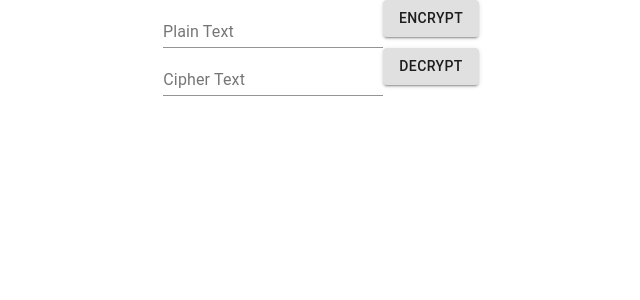
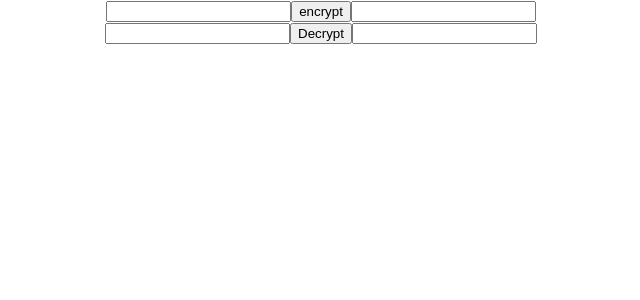
Before and after one commit to DragonDev1010/privi_aes_whitebox, a React (Create React App) app: page / in a window 1280 px wide. Shown: the top 300 px of the page, without its empty margins (319-959 px from the left). Built offline with nearby package versions, Linux system fonts and the light colour scheme.

Commit message:
aes.encrypt into react

```diff
--- a/package.json
+++ b/package.json
@@ -8,6 +8,8 @@
     "@testing-library/react": "^11.1.0",
     "@testing-library/user-event": "^12.1.10",
     "esformatter": "^0.11.3",
+    "fs": "^0.0.1-security",
+    "jcrypto": "^0.2.2-dev",
     "react": "^17.0.2",
     "react-dom": "^17.0.2",
     "react-scripts": "4.0.3",
--- a/src/App.js
+++ b/src/App.js
@@ -1,21 +1,48 @@
 import logo from './logo.svg';
 import './App.css';
-import TextField from '@material-ui/core/TextField'
-import Button from '@material-ui/core/Button'
+import { useEffect, useState } from 'react';
 
-
+var aes = require('./aes/tmp/wbaes-smoke-umd.js')
 
 
 function App() {
+  var plaintext = 'hello world'
+  var options = {
+      counter: '1826e4111826e4111826e4111826e411',
+      encoding: 'str'
+  };
+  var ciphertext = aes.encrypt(plaintext, options);
+  var output = aes.decrypt(ciphertext, options)
+  console.log('primary')
+  console.log(ciphertext, ' : ', output)
+
+  var [plain, setPlain] = useState('')
+  var [cipher, setCipher] = useState('')
+
+  function encrypt() {
+    var tmp = aes.encrypt(plain, options);
+    var v = aes.decrypt(tmp, options)
+    console.log('cipher: ', tmp)
+    console.log('plain: ', v)
+    setCipher(tmp)
+  }
+  function decrypt() {
+    // console.log('cipher: ', cipher)
+    // var tmp_plain = aes.decrypt(cipher, options)
+    // console.log('plain temp: ', tmp_plain)
+    // setPlain(tmp_plain)
+  }
   return (
     <div className="App">
       <div>
-        <TextField id="standard-basic" label="Plain Text" />
-        <Button variant="contained">Encrypt</Button>
+        <input value={plain} onInput={e=>setPlain(e.target.event)}></input>
+        <button onClick={encrypt}>encrypt</button>
+        <input value={cipher}></input>
       </div>
       <div>
-      <TextField id="standard-basic" label="Cipher Text" />
-        <Button variant="contained">Decrypt</Button>
+        <input value={cipher}></input>
+        <button onClick={decrypt}>Decrypt</button>
+        <input value={plain}></input>
       </div>
     </div>
   );
--- a/src/aes/test.js
+++ b/src/aes/test.js
@@ -5,8 +5,9 @@
 //     return aes.decrypt(aes.encrypt(text));
 // };
 // var key = '2b7e151628aed2a6abf7158809cf4f3c';
-// api.generateAes(key, {encoding: 'hex', wrapper: 'UMD', file: './tmp/wbaes-smoke-umd.js'});
-// api.generateAes(key, {encoding: 'hex', wrapper: 'IIFE', file: './tmp/wbaes-smoke-iife.js'});
+
+// api.generateAes(key, {encoding: 'hex', wrapper: 'UMD', file: '/tmp/wbaes-smoke-umd.js'});
+// api.generateAes(key, {encoding: 'hex', wrapper: 'IIFE', file: '/tmp/wbaes-smoke-iife.js'});
 // // api.generateAes(key, {encoding: 'hex', wrapper: 'UMD', mangle: {properties: true}, file: './tmp/wbaes-smoke-props.js'});
 // // api.generateAes(key, {encoding: 'hex', wrapper: 'IIFE', mangle: {names: true, properties: true}, file: './tmp/wbaes-smoke-names.js'});
 // var bAesUMD = require('./tmp/wbaes-smoke-umd.js')
@@ -22,7 +23,6 @@
 //     test.done();
 // };
 // tests.forEach(function(item) {
-//     console.log('xxx')
 //     exports[item.name] = function(test) {
 //         testAggregator(test, item.params);
 //     };
--- a/src/aes/utils/api.js
+++ b/src/aes/utils/api.js
@@ -12,8 +12,9 @@ var getAes = require('../aes-src/aes-generator.js');
 
 var generateAes = function(k, options) {
     var code = getAes(k, options);
+    // var k = '/tmp/wbaes-smoke-umd.js'
     fs.writeFileSync(options.file, code);
-    // fs.writeFileSync('test_1.js', code);
+    // fs.writeFileSync(k, code);
 };
 
 // module.exports = {generateAes: generateAes, generateHmac: generateHmac};
```
Also changed, not shown: src/aes/tmp/wbaes-smoke-umd.js, src/test.txt (added), 2 other files (tests, documents, lock files or other folders).
